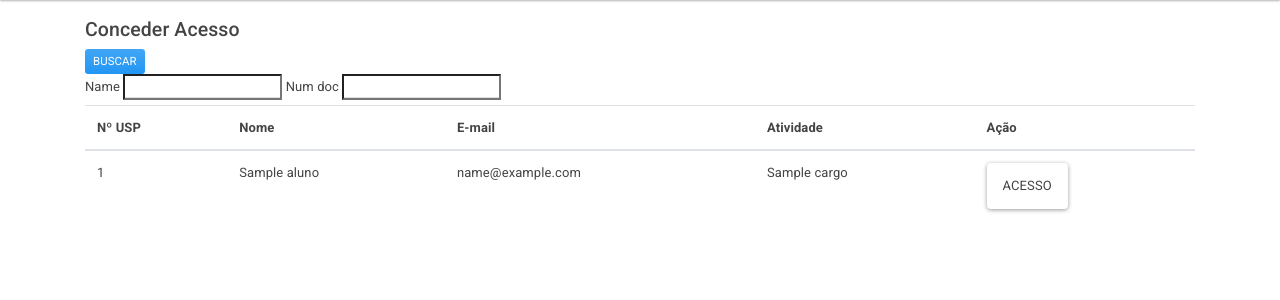
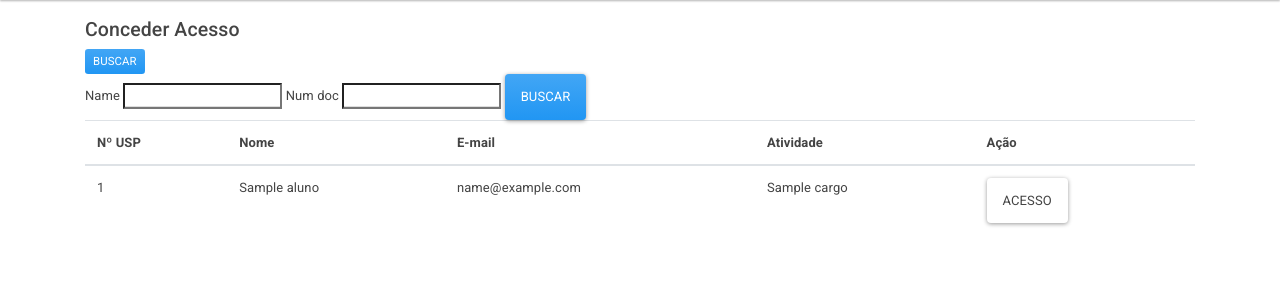
Before and after one commit to marcelosf/intra-1, a Django app: template intranet/access/templates/access/authorization_list.html in a window 1280 px wide. Shown: the part 82-382 px from the top of the page. Run offline with Django 3.2, Linux system fonts and the light colour scheme; the template is opened without the code that fills it: most values are stand-ins (such as "Sample title", 1, 10 or a date in 2020); form fields are guessed from the names that the template uses; some libraries are stand-ins or nearby versions.

Commit message:
Testa botão Enviar - issue #87

```diff
--- a/intranet/access/templates/access/authorization_list.html
+++ b/intranet/access/templates/access/authorization_list.html
@@ -20,6 +20,9 @@
 
         {{ form.num_doc.label }}
         {{ form.num_doc|add_class:"form-control" }}
+
+        <button class="btn btn-primary" type="submit">Buscar</button>
+
     </form>
 
     <table class="table table-hover">
```
